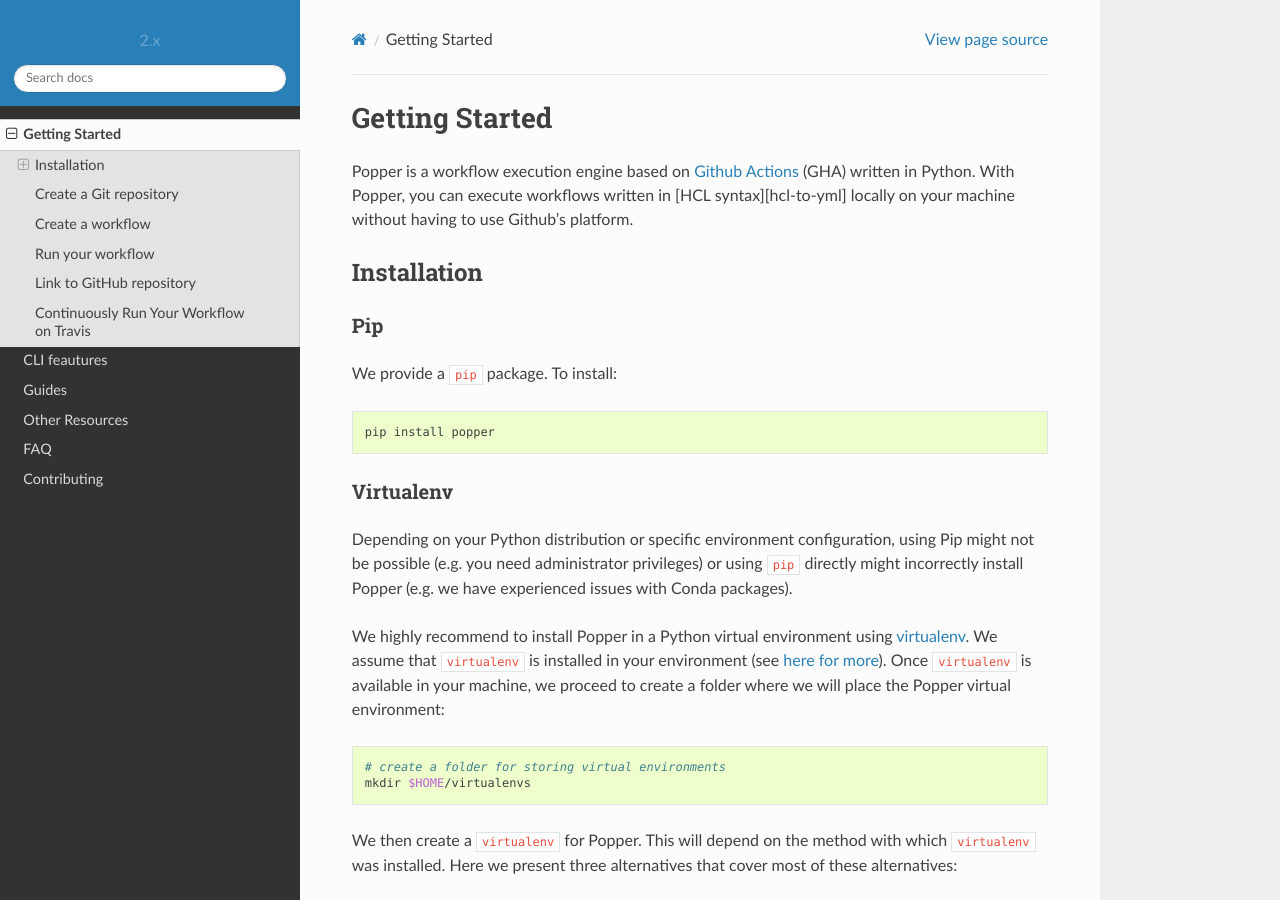
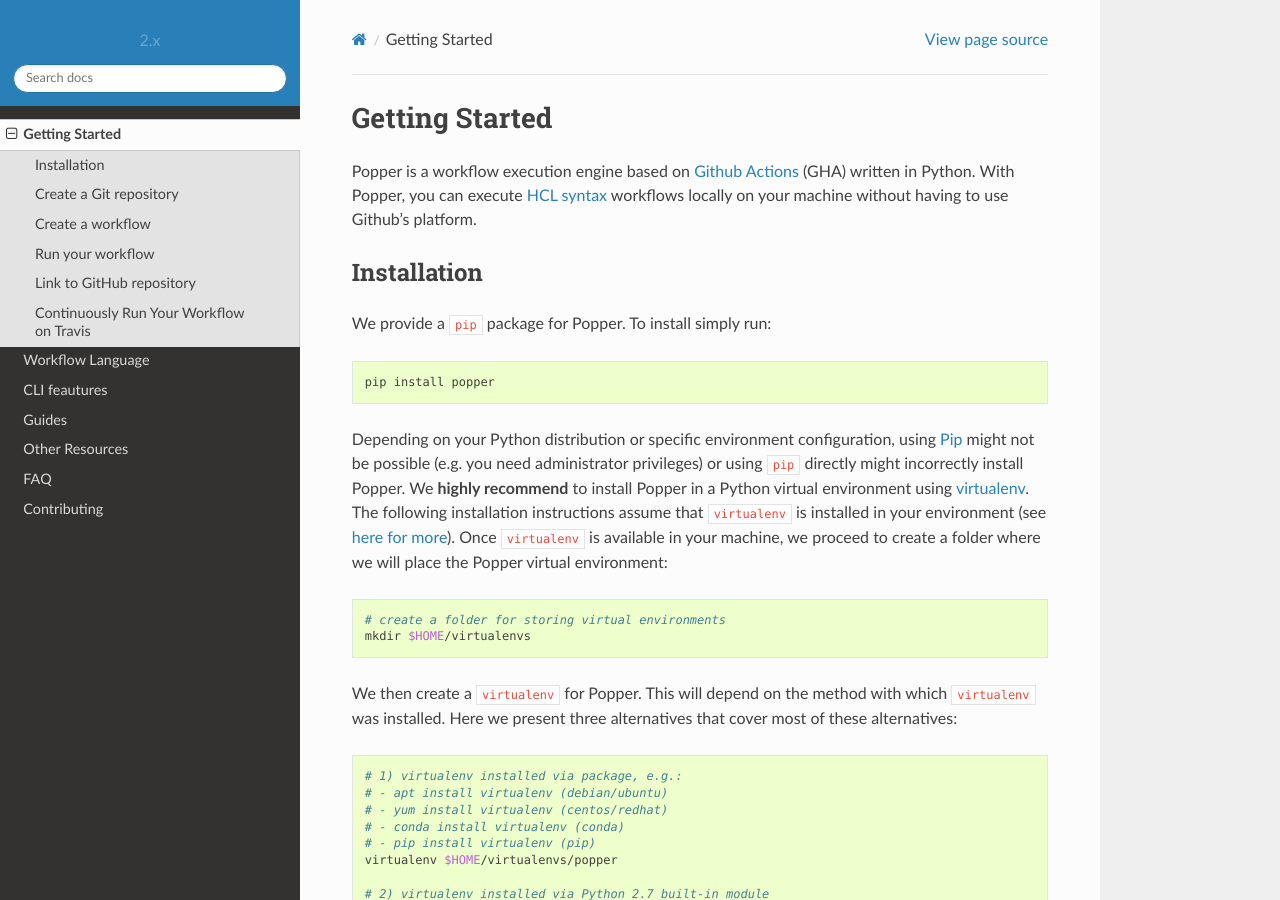
Before and after one commit to getpopper/popper, a Sphinx documentation site: the page built from docs/sections/getting_started.md, in a window 1280 px wide and 900 px high. Built offline with Sphinx 7.4.7 and the Read the Docs theme 2.0.0, drawn with Linux system fonts in a browser that asks for light colours; some of the changed text lies outside the part shown.

````diff
--- a/docs/index.rst
+++ b/docs/index.rst
@@ -14,6 +14,11 @@ services.
    :maxdepth: 2
 
    sections/getting_started.md
+
+.. toctree::
+   :maxdepth: 2
+
+   sections/gha_workflows.md
 
 .. toctree::
    :maxdepth: 2
--- a/docs/sections/getting_started.md
+++ b/docs/sections/getting_started.md
@@ -1,29 +1,24 @@
 # Getting Started
 
 Popper is a workflow execution engine based on [Github Actions][gha]
-(GHA) written in Python. With Popper, you can execute workflows
-written in [HCL syntax][hcl-to-yml] locally on your machine without
-having to use Github's platform.
+(GHA) written in Python. With Popper, you can execute [HCL
+syntax][ghalang] workflows locally on your machine without having
+to use Github's platform.
 
 ## Installation
 
-### Pip
-
-We provide a `pip` package. To install:
+We provide a [`pip`][pip] package for Popper. To install simply run:
 
 ```bash
 pip install popper
 ```
 
-### Virtualenv
-
 Depending on your Python distribution or specific environment
-configuration, using Pip might not be possible (e.g. you need
+configuration, using [Pip][pip] might not be possible (e.g. you need
 administrator privileges) or using `pip` directly might incorrectly
-install Popper (e.g. we have experienced issues with Conda packages).
-
-We highly recommend to install Popper in a Python virtual environment
-using [virtualenv][venv]. We assume that `virtualenv` is installed in
+install Popper. We **highly recommend** to install Popper in a Python
+virtual environment using [virtualenv][venv]. The following
+installation instructions assume that `virtualenv` is installed in
 your environment (see [here for more][venv-install]). Once
 `virtualenv` is available in your machine, we proceed to create a
 folder where we will place the Popper virtual environment:
@@ -122,8 +117,9 @@ git commit -m 'Adding example workflow.'
 ```
 
 To learn more about how to modify this workflow in order to fit your
-needs, please take a look at the [official documentation][ghadocs],
-read [this tutorial][ghatut], or take a look at [some examples][ex].
+needs, please take a look at the [workflow language
+documentation](gha_workflows.md) read [this tutorial][ghatut], or take
+a look at [some examples][ex].
 
 ## Run your workflow
 
````
Also changed, not shown: other parts of docs/sections/getting_started.md (+2 -1 lines).
